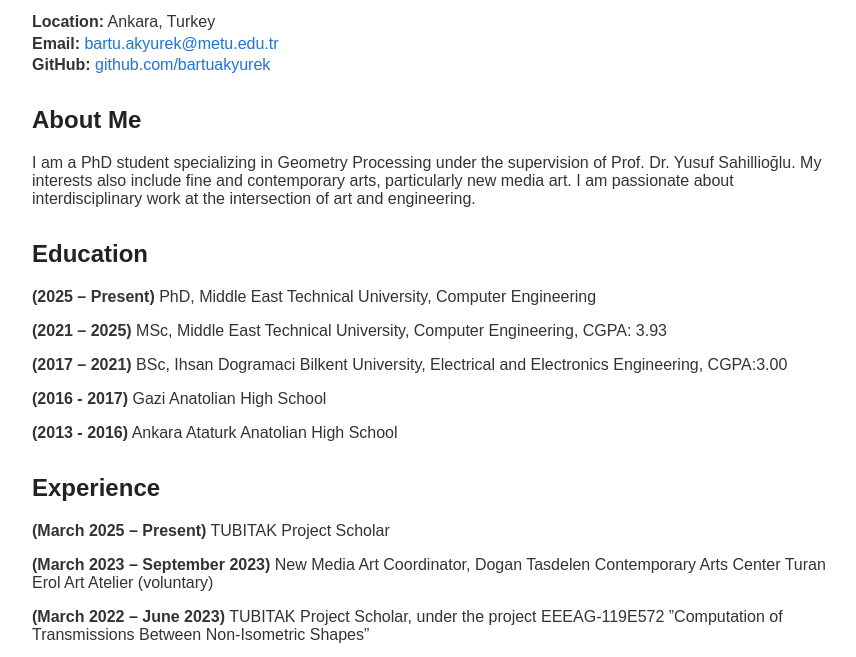
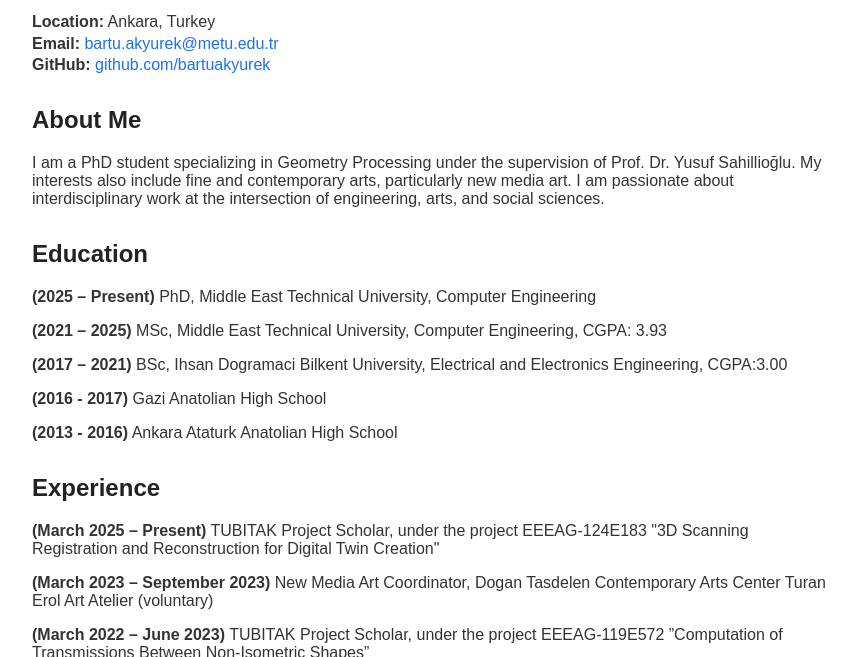
Before and after one commit to bartuakyurek/short-cv, a plain HTML site: page index.html in a window 1280 px wide. Shown: the part 143-800 px from the top of the page, without its empty margins (208-1064 px from the left). Drawn offline with Linux system fonts and the light colour scheme.

Commit message:
Update index.html

```diff
--- a/index.html
+++ b/index.html
@@ -19,7 +19,7 @@
 
     <div class="section">
       <h2>About Me</h2>
-      <p>I am a PhD student specializing in Geometry Processing under the supervision of Prof. Dr. Yusuf Sahillioğlu. My interests also include fine and contemporary arts, particularly new media art. I am passionate about interdisciplinary work at the intersection of art and engineering.</p>    </div>
+      <p>I am a PhD student specializing in Geometry Processing under the supervision of Prof. Dr. Yusuf Sahillioğlu. My interests also include fine and contemporary arts, particularly new media art. I am passionate about interdisciplinary work at the intersection of engineering, arts, and social sciences.</p>    </div>
 
     <div class="section">
       <h2>Education</h2>
@@ -32,13 +32,12 @@
 
     <div class="section">
       <h2>Experience</h2>
-      <p> <strong>(March 2025 – Present)</strong> TUBITAK Project Scholar </p>
+      <p> <strong>(March 2025 – Present)</strong> TUBITAK Project Scholar, under the project EEEAG-124E183 "3D Scanning Registration and Reconstruction for Digital Twin Creation" </p>
       <p> <strong>(March 2023 – September 2023)</strong> New Media Art Coordinator, Dogan Tasdelen Contemporary Arts Center Turan Erol Art Atelier (voluntary)</p>
       <p> <strong>(March 2022 – June 2023)</strong> TUBITAK Project Scholar, under the project EEEAG-119E572 ”Computation of Transmissions Between Non-Isometric Shapes” </p>
       <p> <strong>(July – August 2020)</strong> Intern, Bilkent University EEE Department </p>
       <p> <strong>(July – August 2019)</strong> Intern, Desard Tech</p>
     </div>
-
 
 
     <div class="section">
```
